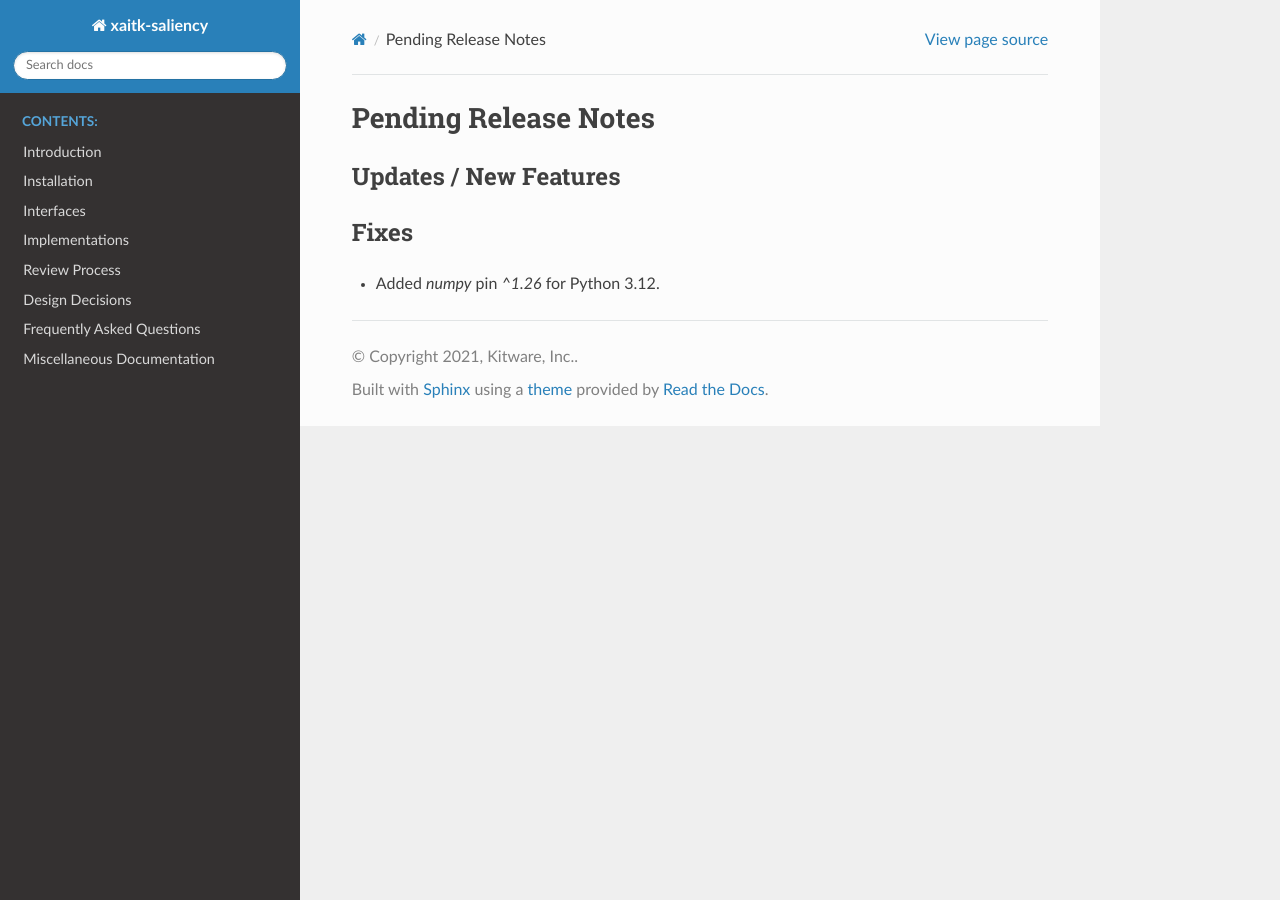
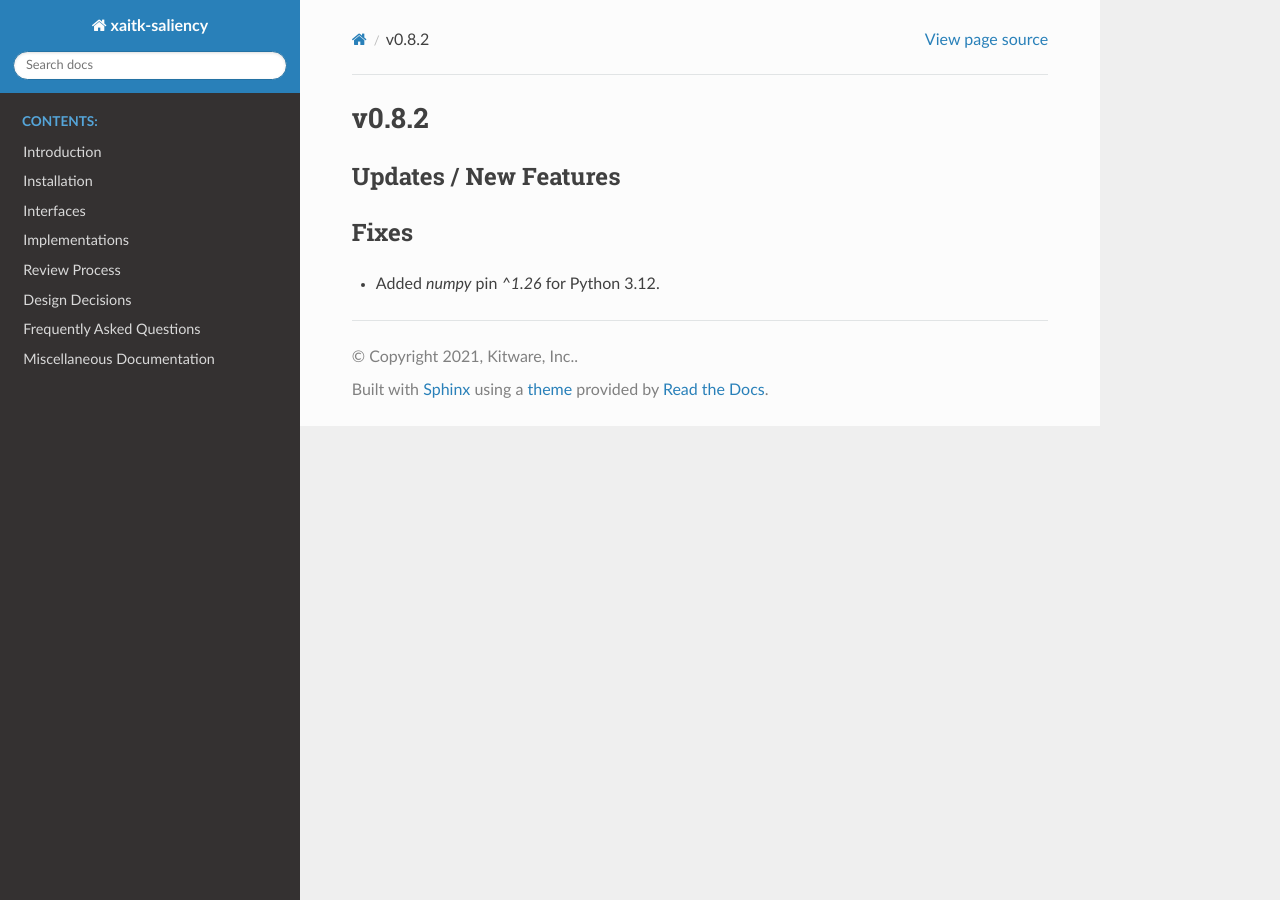
Before and after one commit to XAITK/xaitk-saliency, a Sphinx documentation site: the page built from docs/release_notes/v0.8.2.rst, in a window 1280 px wide. Built offline with Sphinx 7.4.7 and the Read the Docs theme 2.0.0, drawn with Linux system fonts in a browser that asks for light colours; pages that are not in the unit, such as notebooks, are missing from menus.

Commit message:
Update version number to 0.8.2

```diff
--- a/docs/release_notes.rst
+++ b/docs/release_notes.rst
@@ -14,3 +14,4 @@ Release Notes
    release_notes/v0.7.0
    release_notes/v0.8.0
    release_notes/v0.8.1
+   release_notes/v0.8.2
--- a/docs/release_notes/pending_release.rst
+++ b/docs/release_notes/v0.8.2.rst
@@ -1,5 +1,5 @@
-Pending Release Notes
-=====================
+v0.8.2
+======
 
 Updates / New Features
 ----------------------
--- a/pyproject.toml
+++ b/pyproject.toml
@@ -8,7 +8,7 @@ name = "xaitk_saliency"
 # REMEMBER: `distutils.version.*Version` types can be used to compare versions
 # from strings like this.
 # This package prefers to use the strict numbering standard when possible.
-version = "0.8.1"
+version = "0.8.2"
 description = """\
     Visual saliency map generation interfaces and baseline implementations \
     for explainable AI."""
```
